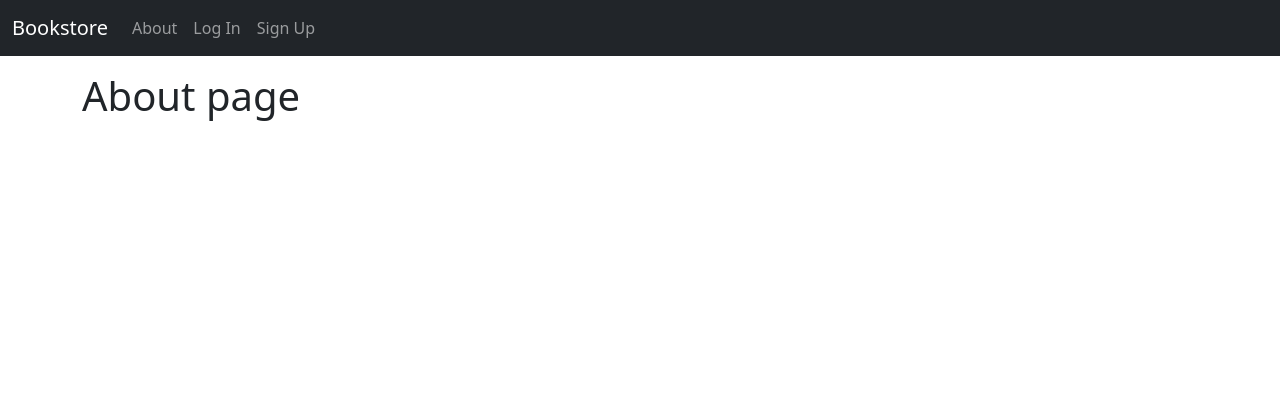
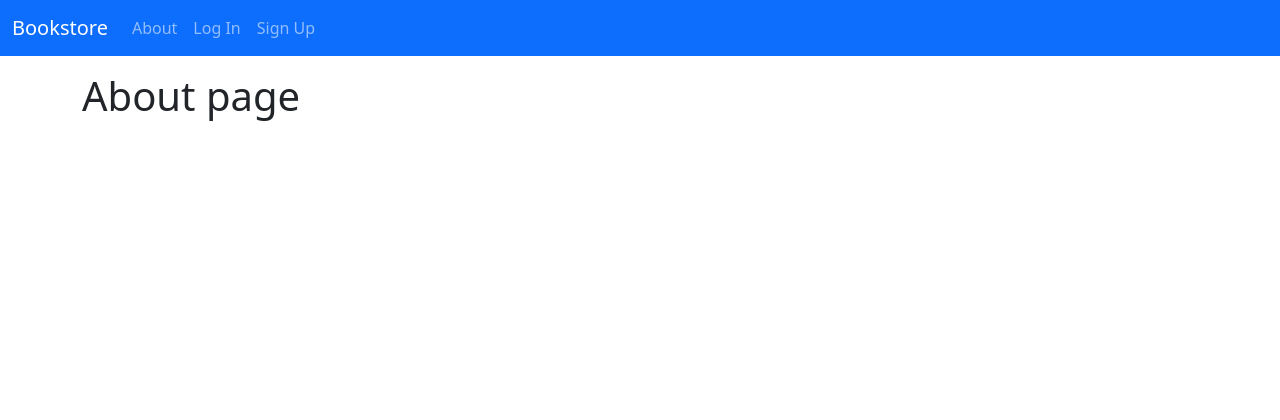
Before and after one commit to twnchk/bookstore_ecommerce, a Django app: page /about/ in a window 1280 px wide. Shown: the top 420 px of the page. Run offline with Django 5.2, Linux system fonts and the light colour scheme; parts of the project's set-up code (start-up, migrations or seed data) failed here and were passed over.

Commit message:
Change navbar color

```diff
--- a/templates/_base.html
+++ b/templates/_base.html
@@ -9,7 +9,7 @@
     <link rel="stylesheet" href="{% static 'css/base.css' %}">
 </head>
 <body>
-    <nav class="navbar navbar-expand-md navbar-dark fixed-top bg-dark">
+    <nav class="navbar navbar-expand-md navbar-dark fixed-top bg-primary">
         <div class="container-fluid">
             <a class="navbar-brand" href="{% url 'home' %}">Bookstore</a>
             <button class="navbar-toggler" type="button" data-bs-toggle="collapse" data-bs-target="#navbarCollapse"
```
